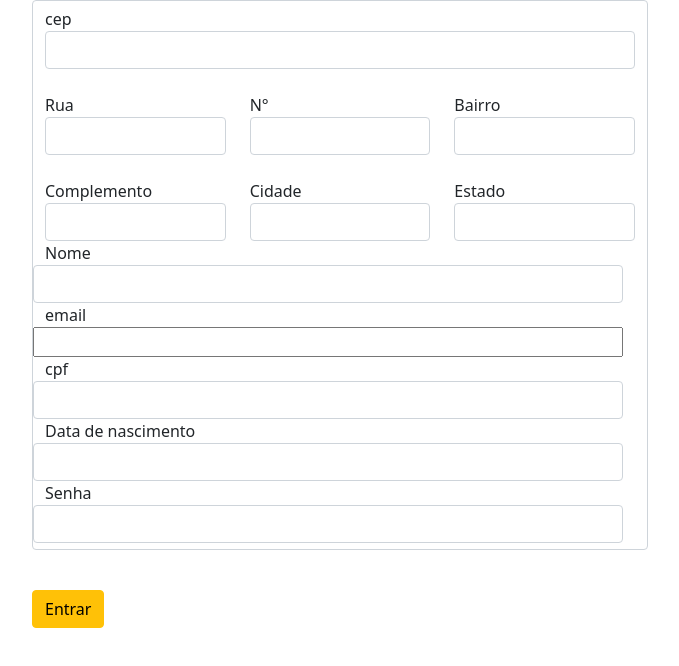
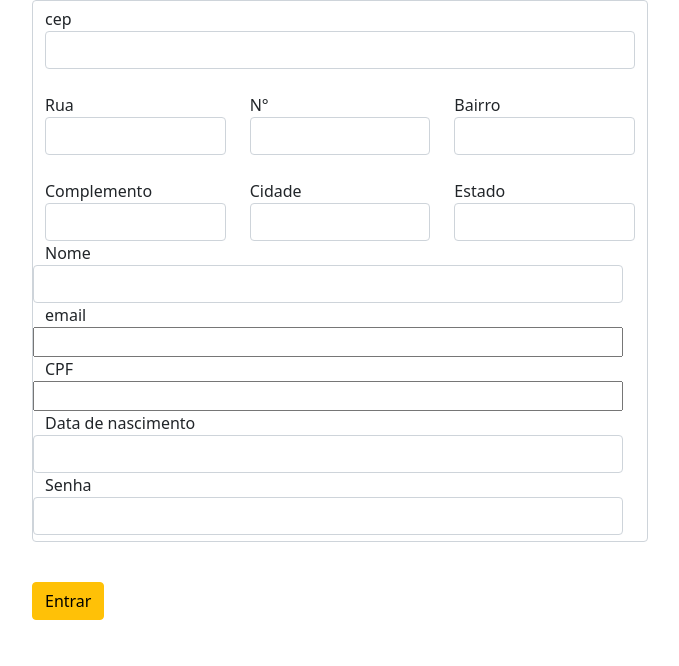
Before and after one commit to luan18alencar/Formulario_cadastro, a plain HTML site: page index.html in a window 1280 px wide. Shown: the whole page, without its empty margins (300-979 px from the left). Drawn offline with nearby package versions, Linux system fonts and the light colour scheme.

Commit message:
arruma html do projeto

```diff
--- a/index.html
+++ b/index.html
@@ -57,13 +57,13 @@
             <div  id ="email" class="row">
                 <label for="">email</label>
                 <!-- ESSA DIV É FEITA PARA APARECER O NUMERO-->
-                <input type="text" name="email" onblur=checarEmail()>
+                <input type="text" name="email" >
                 </div>
                 <form action="" id="cpfForm">
             <div class="row">
-                <label for="">cpf</label>
-                <!-- ESSA DIV É FEITA PARA APARECER O NUMERO-->
-                <input input type="text" id="cpf" name="cpf" class="form-control">
+                <label for="" > CPF</label >
+                    <input type="text" id="cpf" name="cpf" maxlength="15" >
+                    <!--Cria um botão na página para confirmar todas as validações do JavaScript  -->
             </div>
                 </form>
             <div class="row">
@@ -79,7 +79,7 @@
         </div>
         <br>
         <p id="message"></p>
-            <button type="button" onclick="" class="btn btn-warning" value="ENVIAR">Entrar</button>
+            <button type="submit" onblur="checarEmail()" class="btn btn-warning" value="ENVIAR" >Entrar</button>
         </form>
     </div>
     <script src='main.js'></script>
--- a/main.js
+++ b/main.js
@@ -57,18 +57,6 @@ const pesquisarCep =async() => {
 document.getElementById('cep').addEventListener('focusout', pesquisarCep);
 
 
-function checarEmail(){
-    if(document.forms[0].email.value == "" ||
-        document.forms[0].email.value.indexOf('@') == -1||
-        document.forms[0].email.value.indexOf('') == -1){
-        alert("Por favor, informe um e-mail valido");
-        return false;
-    }else{
-        document.getElementById('email').innerHTML = document.forms[0].email.value;
-       alert("Email confirmado");
-
-    }
-    }
 
 // VALIDAÇÃO DE CPF DIRETO NO JAVASCRIPT
 
@@ -132,3 +120,17 @@ function validarCPF(cpf){
 
     return true;
 }
+
+function checarEmail(){
+    if(document.forms[0].email.value == "" ||
+        document.forms[0].email.value.indexOf('@') == -1||
+        document.forms[0].email.value.indexOf('') == -1){
+        alert("Por favor, informe um e-mail valido");
+        return false;
+    }else{
+
+        document.getElementById('email').innerHTML = document.forms[0].email.value;
+       alert("Email confirmado");
+
+    }
+    }
```
